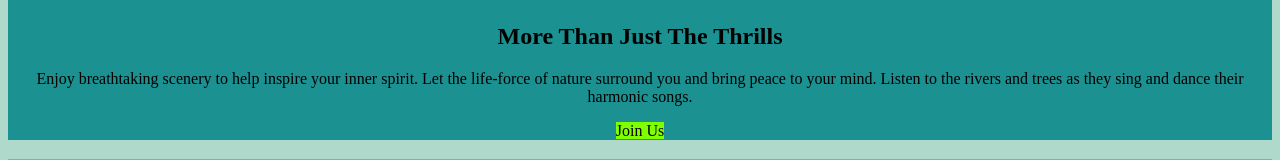
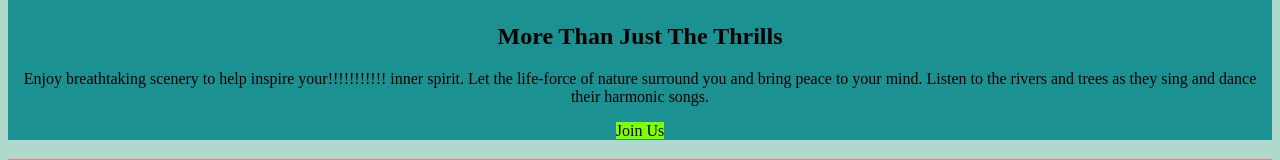
Before and after one commit to evercadia/wdd130-5rafting, a plain HTML site: page wwr/index.html in a window 1280 px wide. Shown: the part 3392-3552 px from the top of the page. Drawn offline with Linux system fonts and the light colour scheme.

Commit message:
another change

```diff
--- a/wwr/index.html
+++ b/wwr/index.html
@@ -57,7 +57,7 @@
         <section class="msg">>
 
             <h2>More Than Just The Thrills</h2>
-            <p>Enjoy breathtaking scenery to help inspire your inner spirit. Let the life-force of nature surround you and bring peace to your mind. Listen to the rivers and trees as they sing and dance their harmonic songs.  </p>
+            <p>Enjoy breathtaking scenery to help inspire your!!!!!!!!!!! inner spirit. Let the life-force of nature surround you and bring peace to your mind. Listen to the rivers and trees as they sing and dance their harmonic songs.  </p>
             <a class='join' href="rivers.html">Join Us</a>
         </section>
     </main>
```
